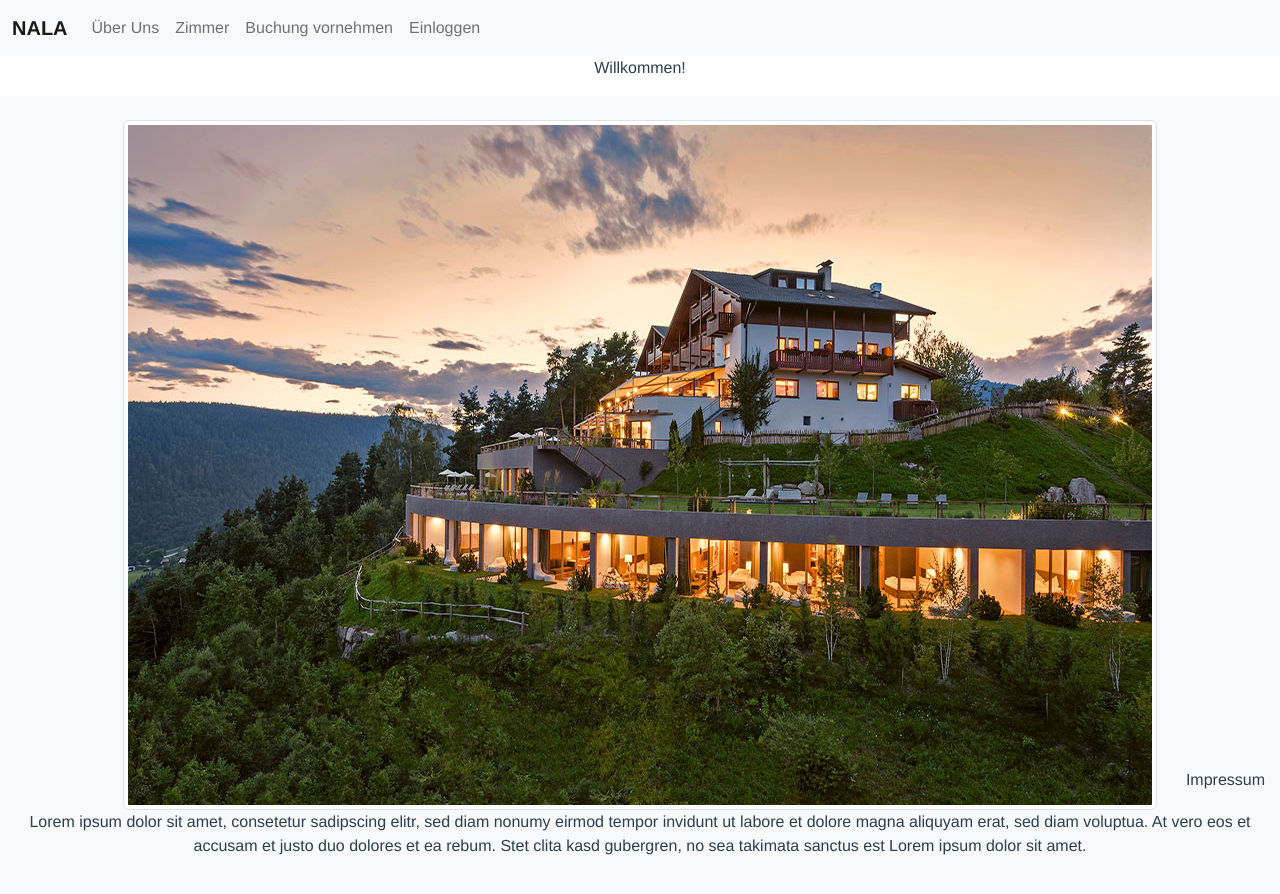
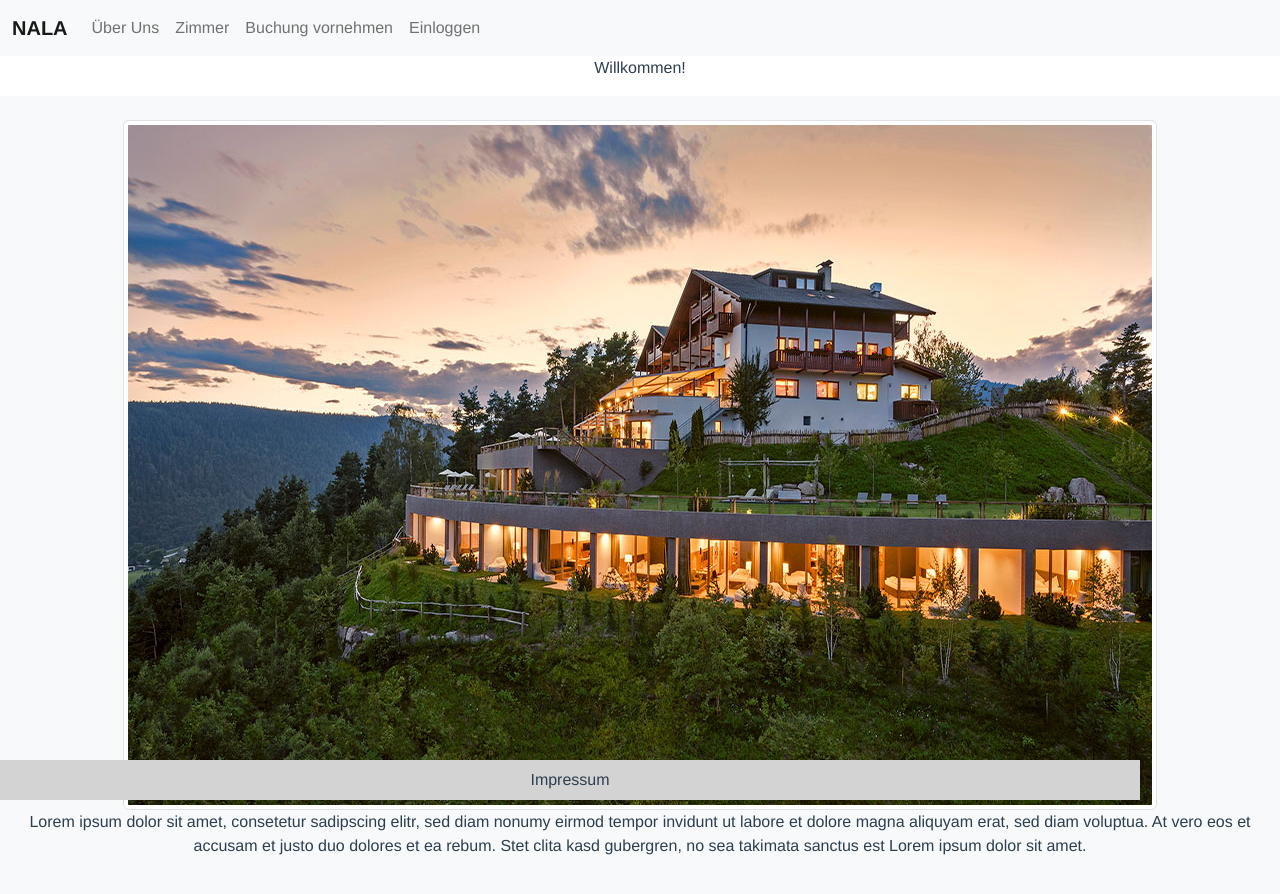
Before and after one commit to eynimeni/vueHotel, a Vue app: page / in a window 1280 px wide. Shown: the top 894 px of the page. Built offline with nearby package versions, Linux system fonts and the light colour scheme; what bootstrap-icons-vue would draw is missing.

Commit message:
footer fixed

```diff
--- a/src/components/subComponents/FooterComponent.vue
+++ b/src/components/subComponents/FooterComponent.vue
@@ -1,9 +1,9 @@
 <template>
-  <div class="footer">
+  <b-container class="footer">
     <b-navbar-nav>
       <b-nav-item href="/impressum">Impressum</b-nav-item>
     </b-navbar-nav>
-  </div>
+  </b-container>
 </template>
 
 <script>
@@ -15,8 +15,8 @@ export default {
 <style scoped>
 .footer {
   bottom: 0;
-  right: 15px;
   position: fixed;
   height: auto;
+  background: lightgray;
 }
 </style>
```
